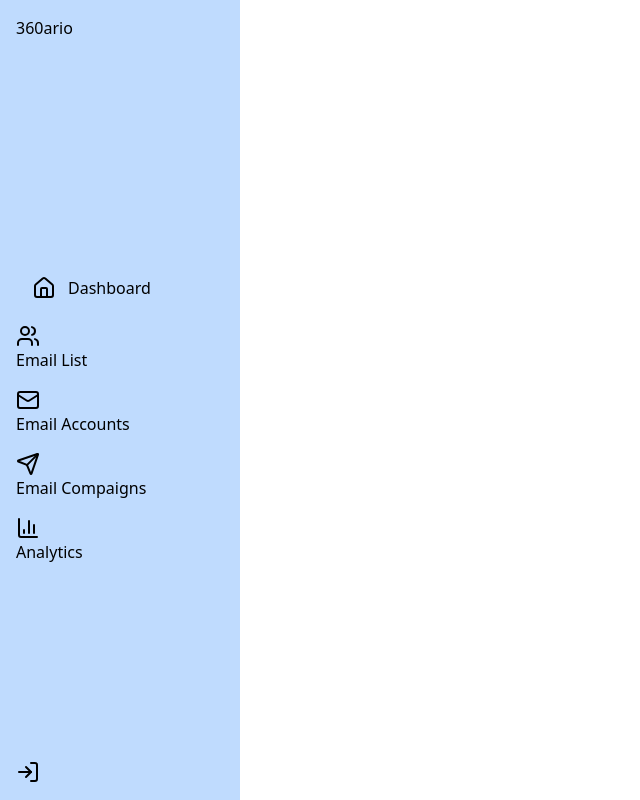
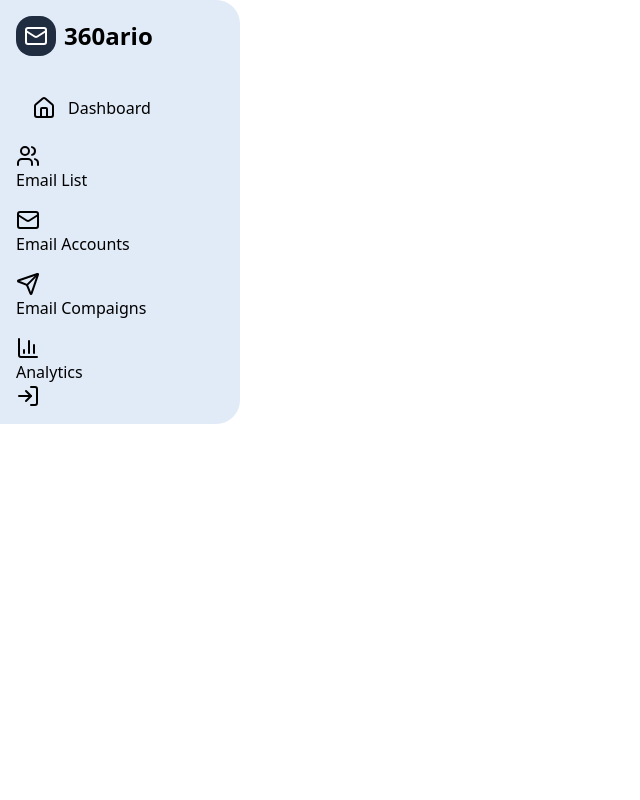
Before and after one commit to techieshruti/Globopersona-project-Frontend-UI-Redesign, a React (Vite) app: page / in a window 1280 px wide. Shown: the whole page, without its empty margins (0-640 px from the left). Built offline with nearby package versions, Linux system fonts and the light colour scheme.

Commit message:
fixed sicebar logo

```diff
--- a/src/components/Layout/Sidebar.jsx
+++ b/src/components/Layout/Sidebar.jsx
@@ -3,9 +3,12 @@ import { House, Users, Mail, Send, ChartColumn, LogIn } from 'lucide-react';
 
 const Sidebar = () => {
   return (
-    <div className='bg-blue-200 h-screen flex flex-col justify-between p-4 w-60'>
+    <div className='bg-[#e1eaf7] flex flex-col justify-between p-4 w-60 rounded-tr-3xl rounded-br-3xl'>
       {/* logo */}
-      <div className="logo">360ario</div>
+      <div className="logo flex items-center gap-2">
+        <div className='bg-[#202c40] rounded-2xl p-2 text-white'><Mail /></div>
+        <h1 className='text-2xl font-bold'>360ario</h1>
+      </div>
 
       {/* navbar list */}
       <div className="nav-list flex flex-col gap-4 mt-8">
```
